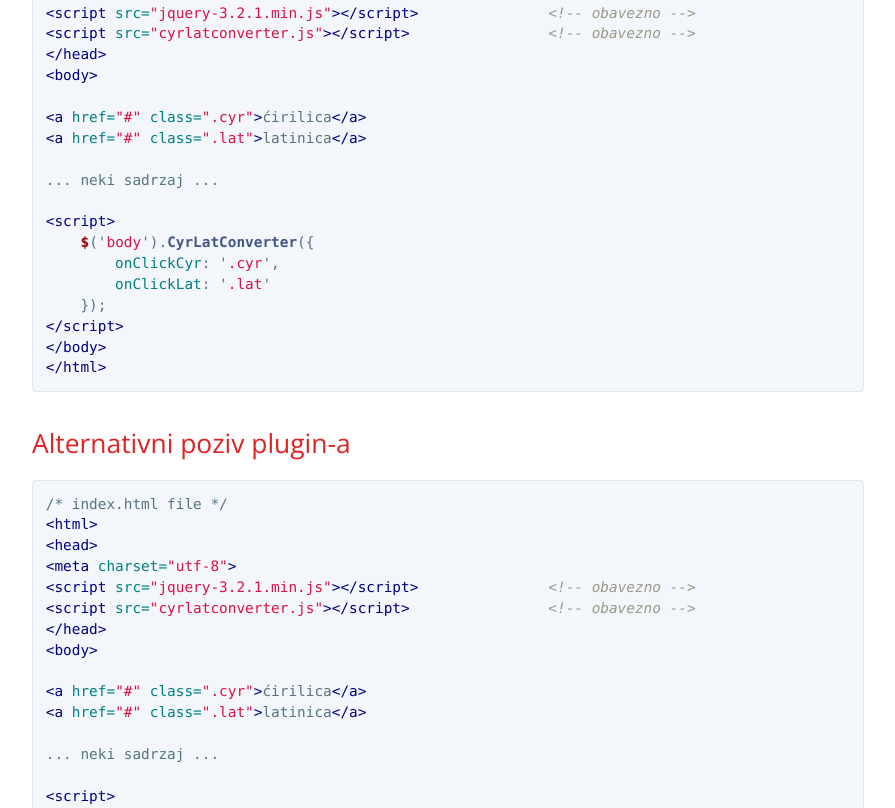
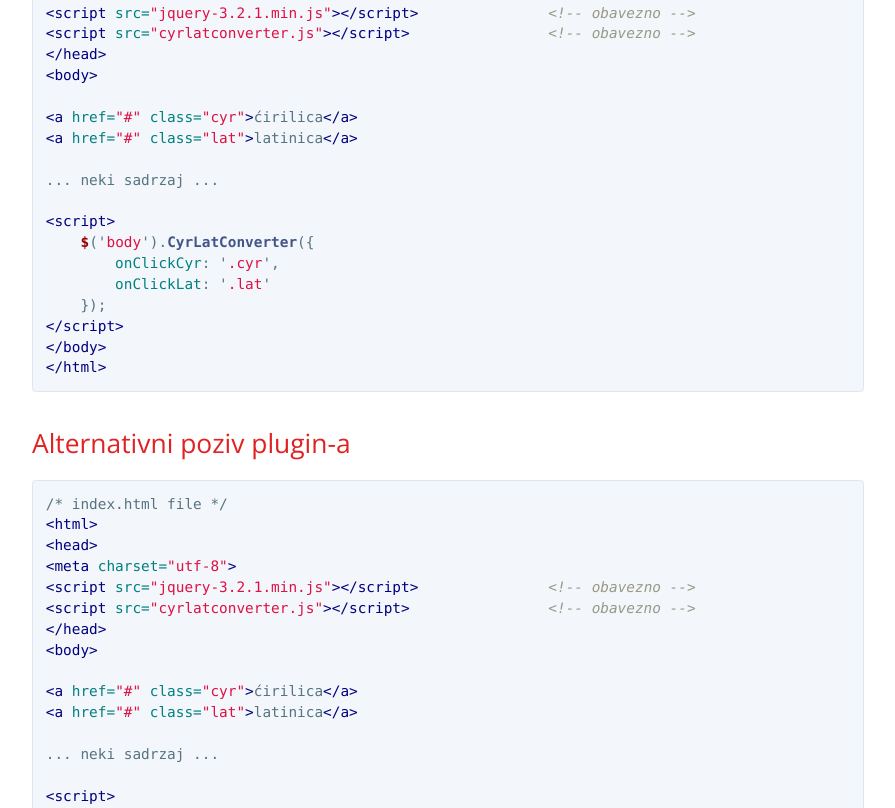
Before and after one commit to ivebe/ivebe.github.io, a Jekyll site: the page built from _posts/2017-11-23-cyrillic-to-latin-and-latin-to-cyrillic-jquery-plugin.md, in a window 1280 px wide and 1400 px high, scrolled down 1440 px. Shown: the part 151-959 px from the top of the window, without its empty margins (192-1087 px from the left). Built offline with Jekyll 4.4.1, drawn with Linux system fonts in a browser that asks for light colours; comment, search, counter and statistics services are not loaded.

Commit message:
fixed typo

```diff
--- a/_posts/2017-11-23-cyrillic-to-latin-and-latin-to-cyrillic-jquery-plugin.md
+++ b/_posts/2017-11-23-cyrillic-to-latin-and-latin-to-cyrillic-jquery-plugin.md
@@ -40,8 +40,8 @@ Pogledajte uputstvo za korišćenje plugin-a koje je krajnje jednostavno. Plugin
 </head>
 <body>
 
-<a href="#" class=".cyr">ćirilica</a>
-<a href="#" class=".lat">latinica</a>
+<a href="#" class="cyr">ćirilica</a>
+<a href="#" class="lat">latinica</a>
 
 ... neki sadrzaj ...
 
@@ -68,8 +68,8 @@ Pogledajte uputstvo za korišćenje plugin-a koje je krajnje jednostavno. Plugin
 </head>
 <body>
 
-<a href="#" class=".cyr">ćirilica</a>
-<a href="#" class=".lat">latinica</a>
+<a href="#" class="cyr">ćirilica</a>
+<a href="#" class="lat">latinica</a>
 
 ... neki sadrzaj ...
 
```
